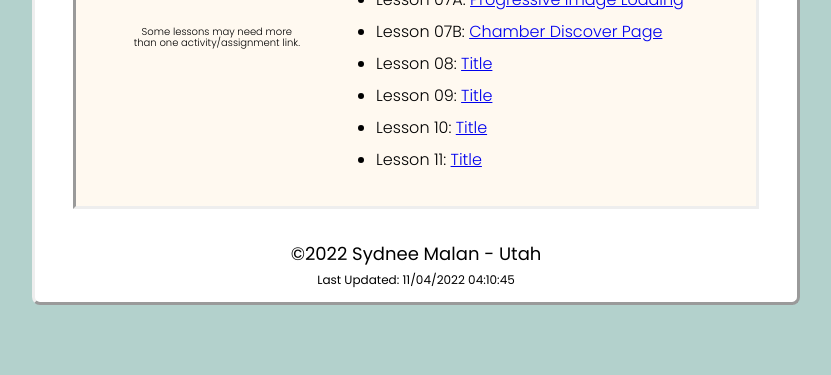
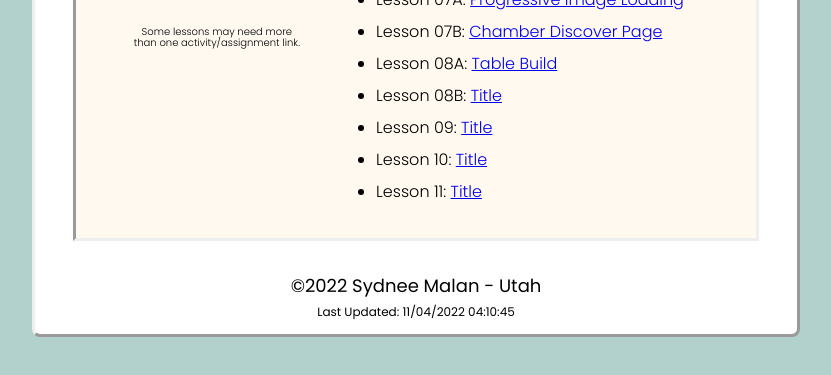
Before and after one commit to sydmalan/wdd230, a plain HTML site: page index.html in a window 1280 px wide. Shown: the part 311-686 px from the top of the page, without its empty margins (224-1055 px from the left). Drawn offline with Linux system fonts and the light colour scheme.

Commit message:
update home portal page

```diff
--- a/index.html
+++ b/index.html
@@ -31,7 +31,8 @@
                     <li>Lesson 06: <a href="https://sydmalan.github.io/wdd230/chamber/index.html">Responsive Design</a> </li>
                     <li>Lesson 07A: <a href="https://sydmalan.github.io/wdd230/lesson7/lazyload.html">Progressive Image Loading</a> </li>
                     <li>Lesson 07B: <a href="https://sydmalan.github.io/wdd230/chamber/discover.html">Chamber Discover Page</a> </li>
-                    <li>Lesson 08: <a href="#">Title</a> </li>
+                    <li>Lesson 08A: <a href="https://sydmalan.github.io/wdd230/lesson8/tablebuild.html">Table Build</a> </li>
+                    <li>Lesson 08B: <a href="#">Title</a> </li>
                     <li>Lesson 09: <a href="#">Title</a> </li>
                     <li>Lesson 10: <a href="#">Title</a> </li>
                     <li>Lesson 11: <a href="#">Title</a> </li>
```
